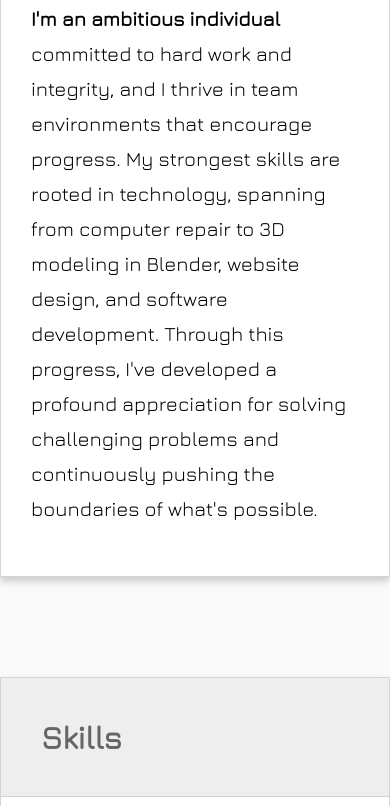
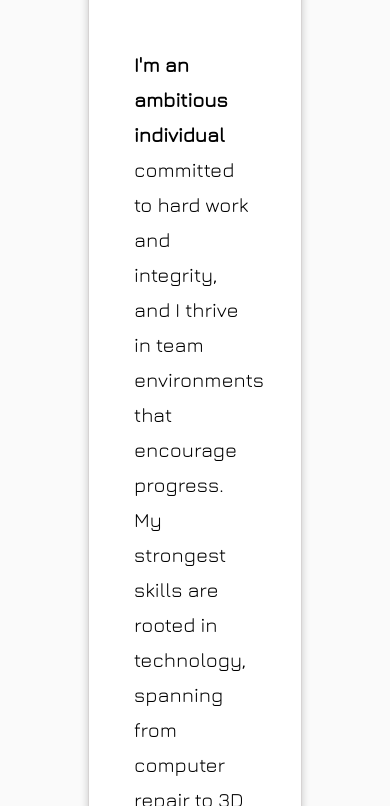
Before and after one commit to P3RPLEX3D/My-portfolio-Website, a plain HTML site: page index.Html in a window 390 px wide. Shown: the part 315-1121 px from the top of the page. Drawn offline with nearby package versions, Linux system fonts and the light colour scheme; a web font is replaced by a local one.

Commit message:
Modified @media

```diff
--- a/style.css
+++ b/style.css
@@ -178,11 +178,11 @@ footer td {
   padding: 10px 0;
 }
 
-@media screen and (max-width:600px){
-	#article {
-		width:100%;
-	}
-}
+@media (max-width: 768px) {
+  article, section {
+    padding: 15px;
+    margin: 10px;
+  }
 p {
 	clear: both;
 
```
